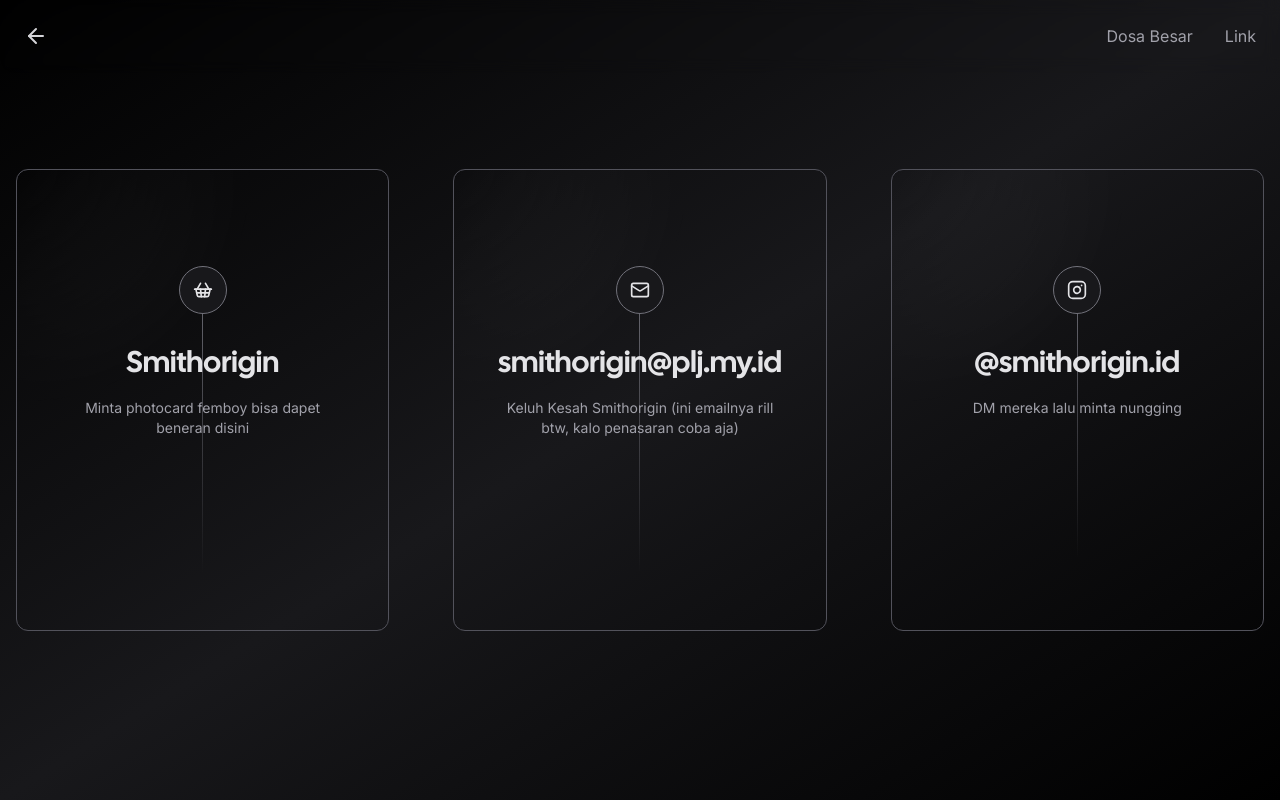
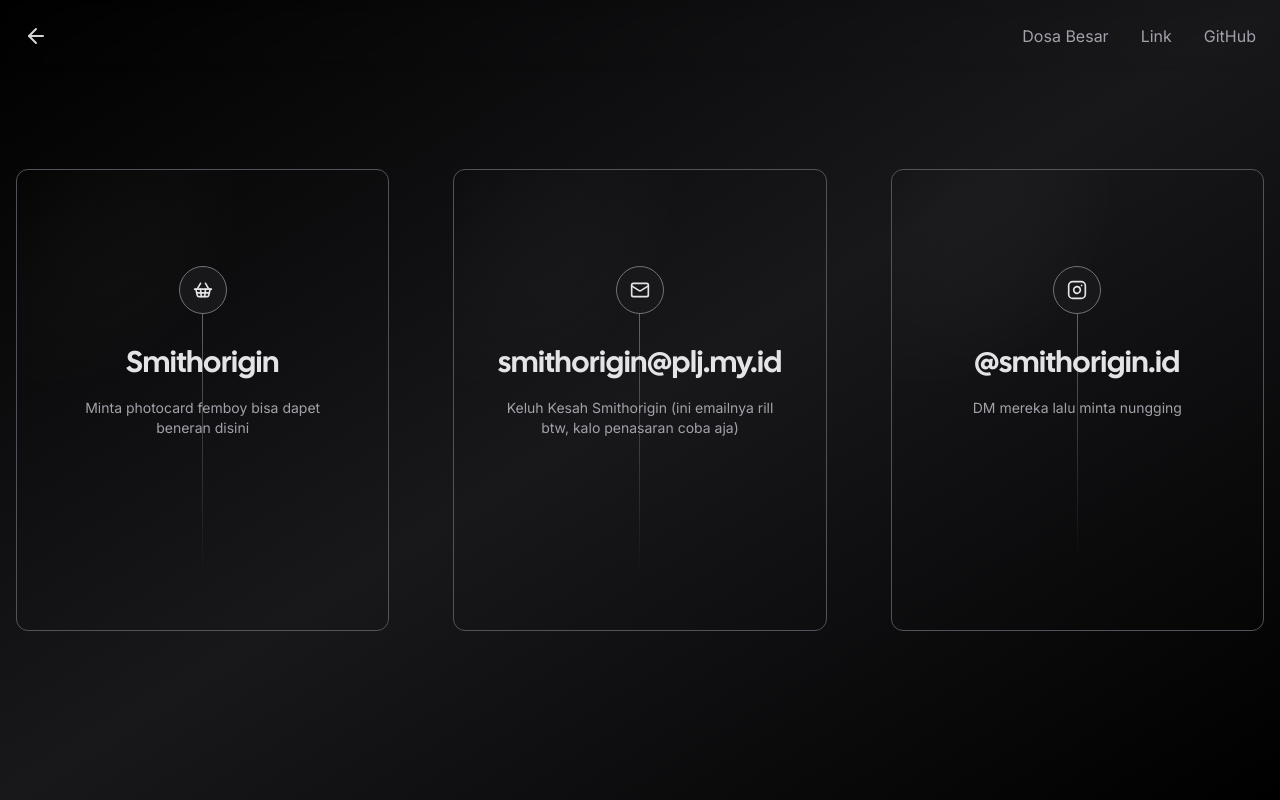
Before and after one commit to BayuBatam2008/smithorigin, a Next.js app: page /link in a window 1280 px wide. Built offline with nearby package versions, Linux system fonts and the light colour scheme; no server answers; what tailwindcss-debug-screens would draw is missing.

Commit message:
Update navigation links and add GitHub link

```diff
--- a/app/components/nav.tsx
+++ b/app/components/nav.tsx
@@ -40,6 +40,12 @@ export const Navigation: React.FC = () => {
 						>
 							Link
 						</Link>
+						<Link
+							href="https://github.com/BayuBatam2008/smithorigin.git"
+							className="duration-200 text-zinc-400 hover:text-zinc-100"
+						>
+							GitHub
+						</Link>
 					</div>
 
 					<Link
--- a/app/dosabesar/[slug]/header.tsx
+++ b/app/dosabesar/[slug]/header.tsx
@@ -1,5 +1,5 @@
 "use client";
-import { ArrowLeft, Eye, ShoppingBasket, Instagram } from "lucide-react";
+import { ArrowLeft, Eye, ShoppingBasket, Instagram, Github } from "lucide-react";
 import Link from "next/link";
 import React, { useEffect, useRef, useState } from "react";
 
@@ -61,6 +61,15 @@ export const Header: React.FC<Props> = ({ project, views }) => {
 								} `}
 							/>
 						</Link>
+						<Link target="_blank" href="https://github.com/BayuBatam2008/smithorigin.git">
+							<Github
+								className={`w-6 h-6 duration-200 hover:font-medium ${
+									isIntersecting
+										? " text-zinc-400 hover:text-zinc-100"
+										: "text-zinc-600 hover:text-zinc-900"
+								} `}
+							/>
+						</Link>
 						<Link target="_blank" href="https://tokopedia.link/AMw6j0mJlJb">
 							<ShoppingBasket
 								className={`w-6 h-6 duration-200 hover:font-medium ${
--- a/app/page.tsx
+++ b/app/page.tsx
@@ -5,6 +5,7 @@ import Particles from "./components/particles";
 const navigation = [
   { name: "Dosa Besar", href: "/dosabesar" },
   { name: "Link", href: "/link" },
+  { name: "GitHub", href: "https://github.com/BayuBatam2008/smithorigin.git" },
 ];
 
 export default function Home() {
```
